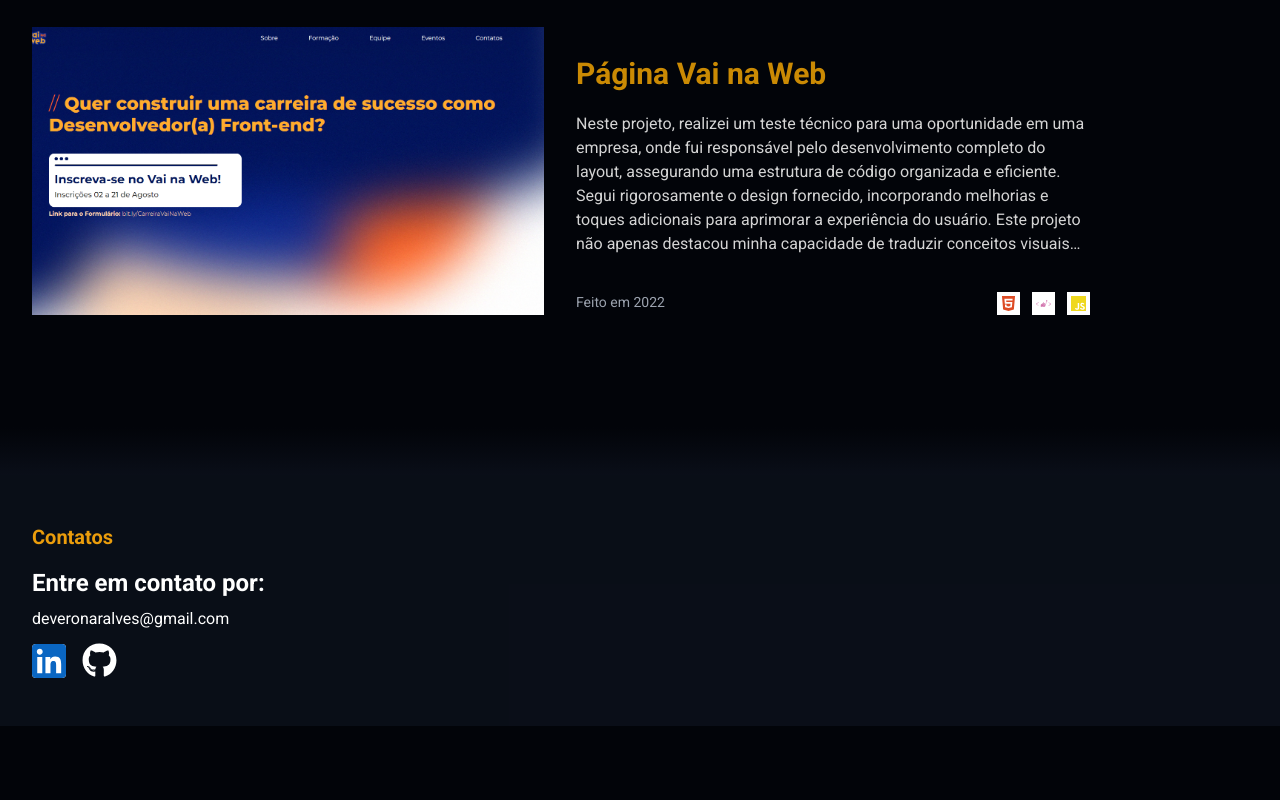
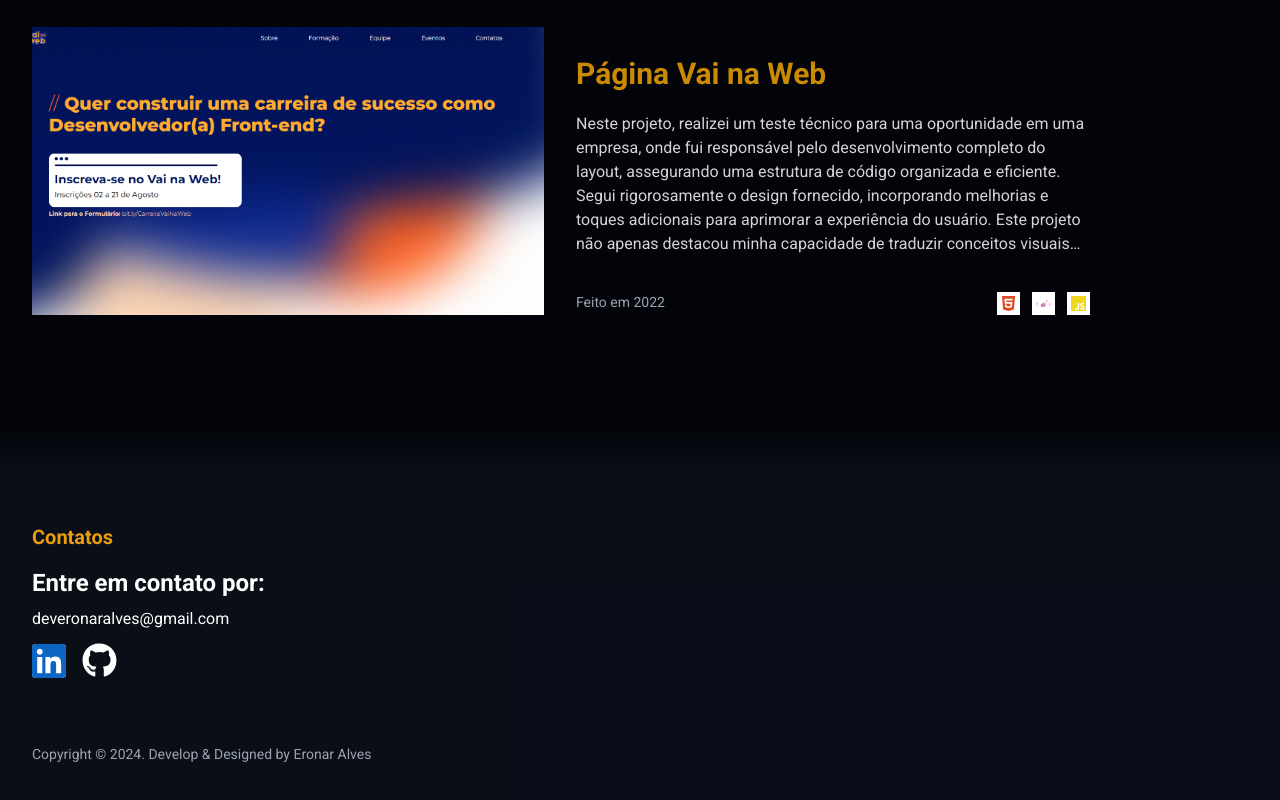
Before and after one commit to eronaralves/portifolio, a Next.js app: page / in a window 1280 px wide. Shown: the part 3227-4027 px from the top of the page. Before the commit the page ends 3953 px from the top, so only its background shows below. Built offline with nearby package versions, Linux system fonts and the light colour scheme.

Commit message:
refactor: 💡 add copyright

```diff
--- a/src/components/footer.tsx
+++ b/src/components/footer.tsx
@@ -1,6 +1,8 @@
 import { FaGithub, FaLinkedin } from "react-icons/fa";
 
 export function Footer() {
+  const year = new Date().getFullYear();
+
   return (
     <footer id="contacts" className="relative w-full bg-gray-900/50 py-12 mt-20 md:py-12 md:mt-40">
       <div className="absolute -top-12 w-full h-12 bg-gradient-to-b from-dark-primary to-gray-900/50" />
@@ -9,7 +11,7 @@ export function Footer() {
         <span className="font-bold text-2xl  block mb-2">Entre em contato por:</span>
         <a href="https://mail.google.com/mail/u/0/#inbox?compose=CllgCKCCSZgZhsPwmMRmTQlVmbMjGlhZVDwSzZFGglMnszMnmFsszQFXzcrwDWBJpjlQRxzRHSV" target="_blank">deveronaralves@gmail.com</a>
 
-        <div className="flex items-center gap-4 mt-3">
+        <div className="flex items-center gap-4 mt-3 mb-16">
           <a href="https://www.linkedin.com/in/eronaralves/" target="_blank" className="w-[34px] h-[34px] flex items-center justify-center rounded overflow-hidden bg-white cursor-pointer">
             <FaLinkedin size={40} color="#0A66C2" />
           </a>
@@ -17,6 +19,8 @@ export function Footer() {
             <FaGithub size={35} className="cursor-pointer" />
           </a>
         </div>
+
+        <span className="text-sm text-gray-400">Copyright © {year}. Develop & Designed by Eronar Alves</span>
       </div>
     </footer>
   )
```
